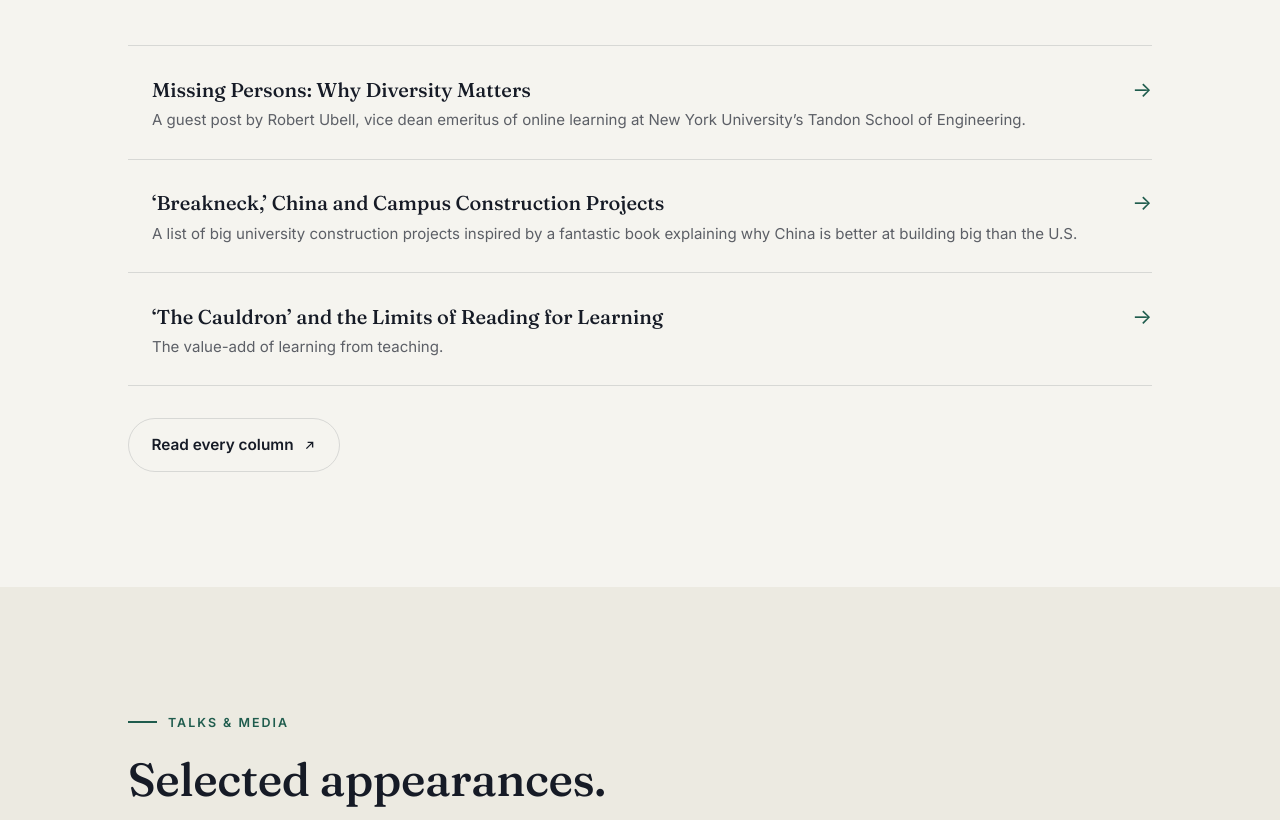
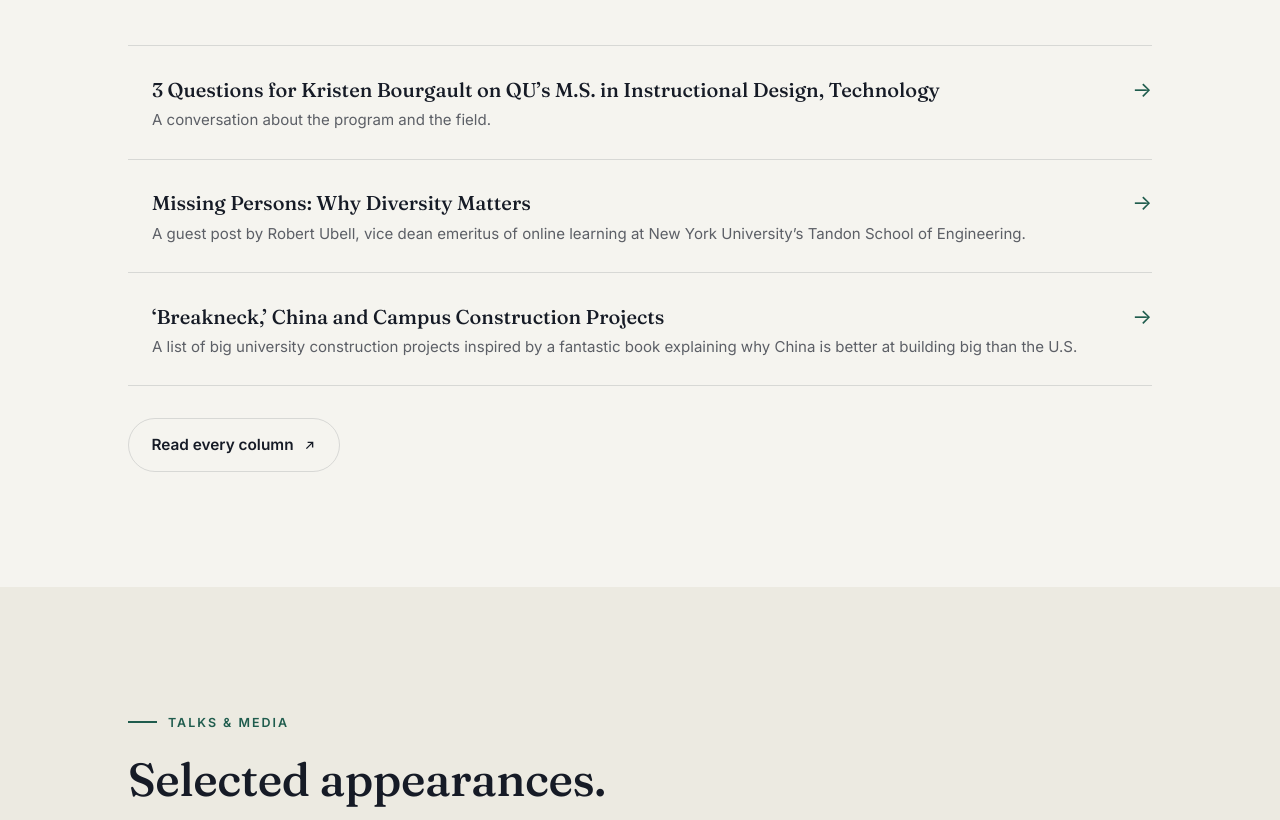
Before and after one commit to joshmkim-oss/joshmkim-oss.github.io, a plain HTML site: page index.html in a window 1280 px wide. Shown: the part 2900-3720 px from the top of the page. Drawn offline with Linux system fonts and the light colour scheme.

Commit message:
Auto-update Learning Innovation columns

```diff
--- a/index.html
+++ b/index.html
@@ -414,6 +414,14 @@
 
       <div class="pieces">
         <!-- COLUMNS:START — auto-generated by .github/workflows/update-columns.yml. Anything between these markers is replaced on each run; edit the build script, not here. -->
+        <a class="piece" href="https://www.insidehighered.com/opinion/columns/learning-innovation/2026/11/24/3-questions-qus-ms-instructional-design-technology" target="_blank" rel="noopener">
+          <span class="piece__date"></span>
+          <span>
+            <span class="piece__title">3 Questions for Kristen Bourgault on QU’s M.S. in Instructional Design, Technology</span>
+            <span class="piece__dek">A conversation about the program and the field.</span>
+          </span>
+          <span class="piece__arrow">→</span>
+        </a>
         <a class="piece" href="https://www.insidehighered.com/opinion/columns/learning-innovation/2026/11/19/missing-persons-why-diversity-matters" target="_blank" rel="noopener">
           <span class="piece__date"></span>
           <span>
@@ -427,14 +435,6 @@
           <span>
             <span class="piece__title">‘Breakneck,’ China and Campus Construction Projects</span>
             <span class="piece__dek">A list of big university construction projects inspired by a fantastic book explaining why China is better at building big than the U.S.</span>
-          </span>
-          <span class="piece__arrow">→</span>
-        </a>
-        <a class="piece" href="https://www.insidehighered.com/opinion/columns/learning-innovation/2026/11/12/cauldron-and-limits-reading-learning" target="_blank" rel="noopener">
-          <span class="piece__date"></span>
-          <span>
-            <span class="piece__title">‘The Cauldron’ and the Limits of Reading for Learning</span>
-            <span class="piece__dek">The value-add of learning from teaching.</span>
           </span>
           <span class="piece__arrow">→</span>
         </a>
```
